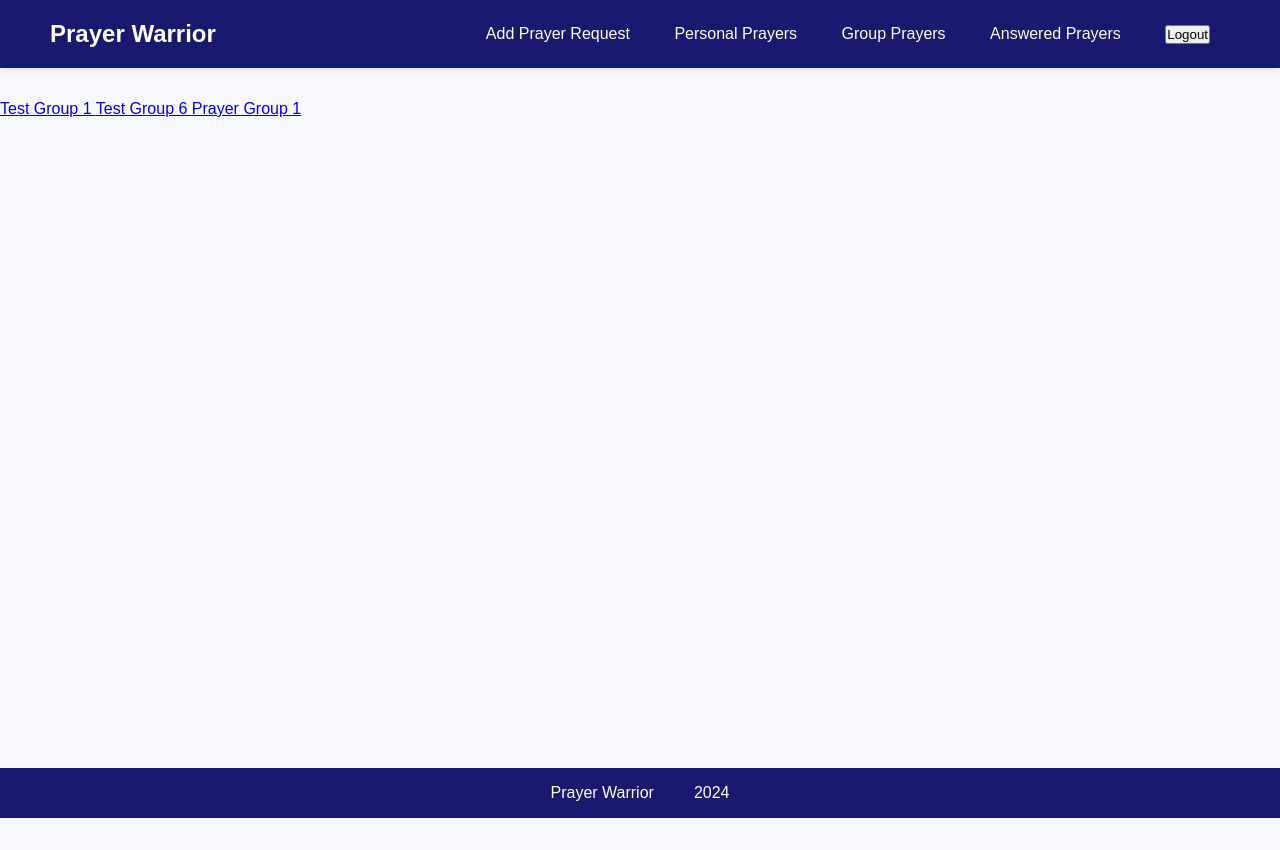
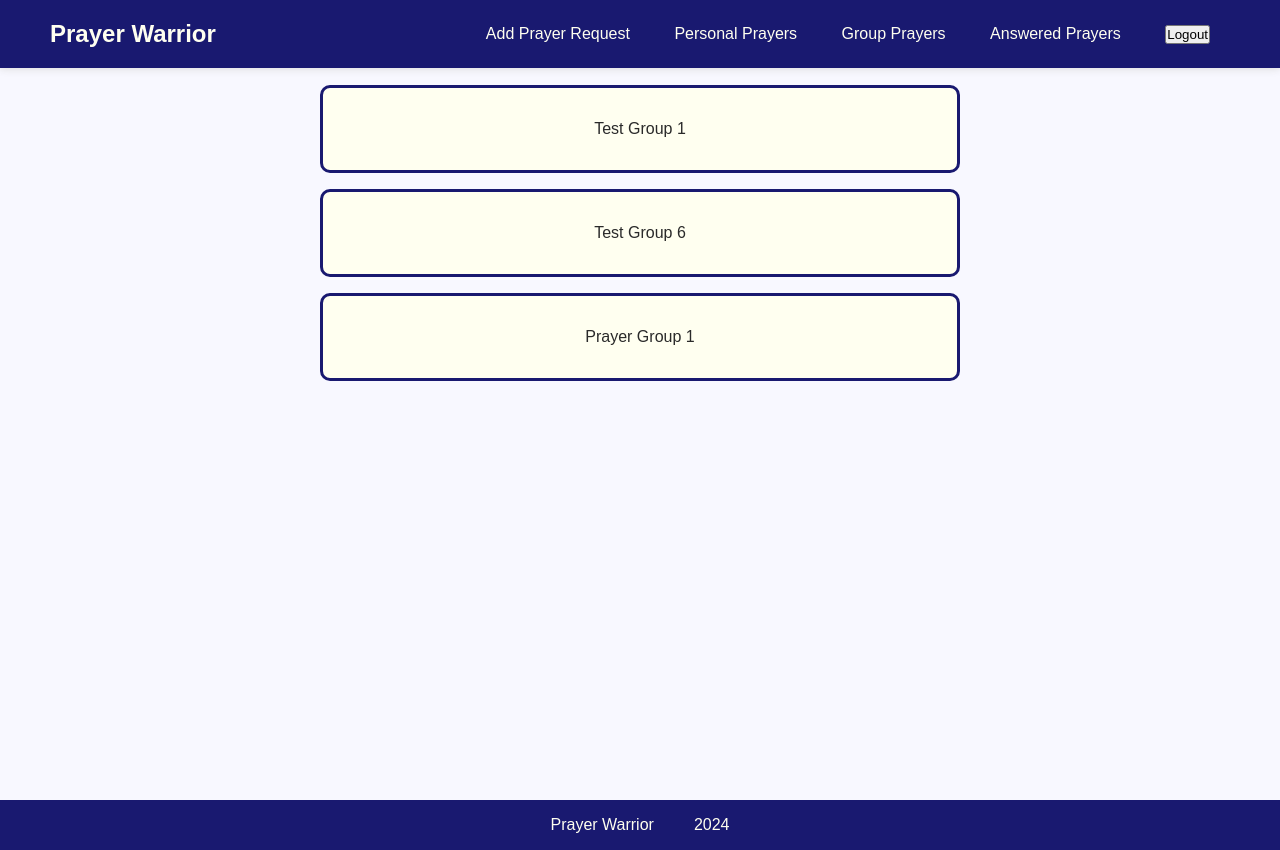
Before and after one commit to stephenlindstrom/prayer_warrior, a Django app: page /app/group-prayers/ in a window 1280 px wide. Before the commit the page ends 818 px from the top, so only its background shows below. Run offline with Django 5.2, Linux system fonts and the light colour scheme; a user stored in the database is signed in.

Commit message:
Update page styling

```diff
--- a/app/static/app/base.css
+++ b/app/static/app/base.css
@@ -10,6 +10,7 @@
     height: 100vh;
     background-color: var(--background-color);
     color: var(--text-color);
+    box-sizing: border-box;
 }
 
 #content {
--- /dev/null
+++ b/app/static/app/group-list.css
@@ -0,0 +1,32 @@
+#content {
+    text-align: center;
+}
+
+#content ul a {
+    text-decoration: none;
+    color: var(--text-color);
+}
+
+#content ul a:hover {
+    color: #b2bfdb;
+}
+
+#content ul a:visited {
+    color: var(--text-color);
+}
+
+#content .flex-container {
+    display: flex;
+    flex-direction: column;
+    align-items: center;
+}
+
+#content .group {
+    list-style-type: none;
+    border: 3px solid var(--primary-color);
+    border-radius: 10px;
+    padding: 2rem;
+    width: 50vw;
+    margin-top: 1rem;
+    background-color: var(--secondary-color);
+}
--- a/app/static/app/index.css
+++ b/app/static/app/index.css
@@ -1,7 +1,7 @@
 blockquote {
     background-image: url(images/prayer-1.jpg);
     padding: 20px 50px;
-    margin: 50px auto;
+    margin: 100px auto;
     border: 2px solid black;
     color: black;
     width: 50vw;
--- a/app/static/app/navbar.css
+++ b/app/static/app/navbar.css
@@ -2,15 +2,19 @@
     margin: 0;
     padding: 0;
     font-family: Arial, Helvetica, sans-serif;
+    box-sizing: border-box;
 }
 
 header {
+    position: fixed;
+    top: 0;
     display: flex;
     justify-content: flex-end;
     align-items: center;
     padding: 20px 50px;
     box-shadow: 0 1px 8px #ddd;
     background-color: var(--primary-color);
+    width: 100%;
 }
 
 #nav-title {
@@ -34,6 +38,10 @@
     color: #b2bfdb;
 }
 
+header a:visited {
+    color: var(--secondary-color);
+}
+
 footer ul {
     display: flex;
     align-items: center;
--- a/app/templates/app/group-list.html
+++ b/app/templates/app/group-list.html
@@ -1,9 +1,14 @@
 {% extends "app/navbar.html" %}
 
+{% load static %}
+{% block page-style%}<link href="{% static 'app/group-list.css' %}" rel=stylesheet>{% endblock %}
 {% block content %}
+    <h1>Prayer Groups</h1>
     {% if group_list %}
     {% for group in group_list %}
-        <a href="{% url 'app:group-detail' group.id %} "> {{ group.name }} </a>
+        <ul class="flex-container">
+            <li class="group"><a href="{% url 'app:group-detail' group.id %} "> {{ group.name }} </a></li>
+        </ul>
     {% endfor %}
     {% else %}
         You do not belong to any groups
```
Also changed, not shown: app/static/app/group-detail.css (added, +19 -0 lines), app/templates/app/group-detail.html (+7 -2 lines), db.sqlite3.
